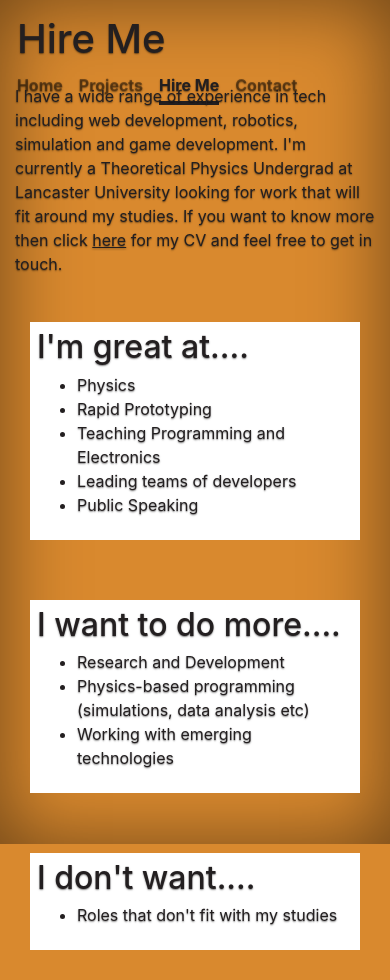
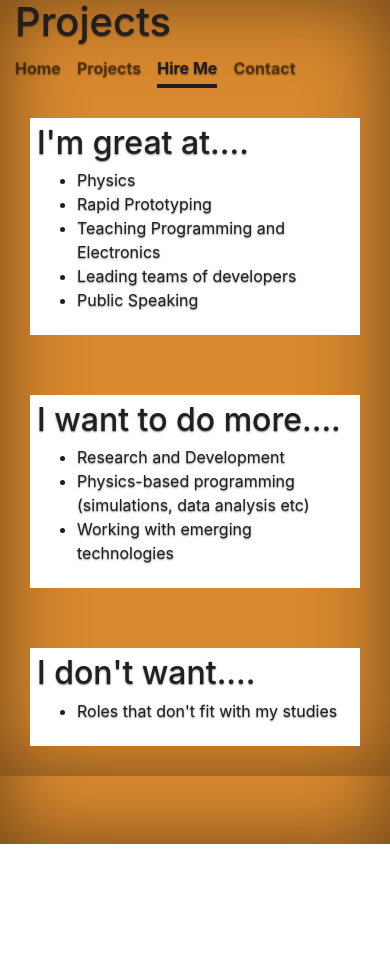
Before and after one commit to RoboPython/website, a Flask app: page /hireme in a window 390 px wide. After the commit the page ends 844 px from the top, so only its background shows below. Run offline with Flask 2, Linux system fonts and the light colour scheme; some libraries are stand-ins or nearby versions.

Commit message:
adapted for mobile

```diff
--- a/templates/hireme.html
+++ b/templates/hireme.html
@@ -5,28 +5,27 @@
     <meta name="viewport" content="width=device-width, initial-scale=1, shrink-to-fit=no">
     <meta name="description" content="">
     <meta name="author" content="">
-    <link rel="icon" href="../../favicon.ico">
 
-    <title>Hire Me - Ruby Ferguson</title>
+
+    <title>Projects - Ruby Ferguson</title>
 
     <!-- Bootstrap core CSS -->
     <link href="../static/bootstrap.min.css" rel="stylesheet">
 
     <!-- Custom styles for this template -->
-    <link href="../static/hireme.css" rel="stylesheet">
+    <link href="../static/projects.css" rel="stylesheet">
     <link href="../static/navbar.css" rel="stylesheet">
 
   </head>
 
   <body>
-
-  	<div class ="container cust-navbar">
-  		<div class="row">
-			  <div class="col-md-3">
-			  	<h1>Hire Me</h1>
+	<div class="container">
+		<div class="row">
+			  <div class="col-sm-6 col-md-2">
+				<h1>Projects</h1>
 			  </div>
 
-			  <div class="col-md-4 offset-md-5">
+			  <div class="col-sm-6 col-md-4 offset-md-6">
 				  <nav class="nav nav-masthead">
 					<a class="nav-link" href="index">Home</a>
 					<a class="nav-link" href="projects">Projects</a>
@@ -35,15 +34,8 @@
 				  </nav>
 			  </div>
 		  </div>
-	</div>
 
-  	<div class ="container hire-cont">
-  		<div class="row">
-			<div class="col-md-12">
-			<p>I have a wide range of experience in tech including web development, robotics, simulation and game development. I'm currently a Theoretical Physics Undergrad at Lancaster University
-			looking for work that will fit around my studies. If you want to know more then click <a href="../static/cv.pdf"><u>here</u></a> for my CV and feel free to get in touch.</p>
-			</div>
-		</div>
+
   		<div class="row">
 			<div class="col-md-3 whitespace">
 				<h2>I'm great at....</h2>
@@ -75,7 +67,14 @@
 
 		</div>
 
+
+
+
+
 	</div>
+
+
+
 
 
 
```
Also changed, not shown: templates/contact.html (+8 -8 lines), templates/projects.html (+5 -15 lines).
